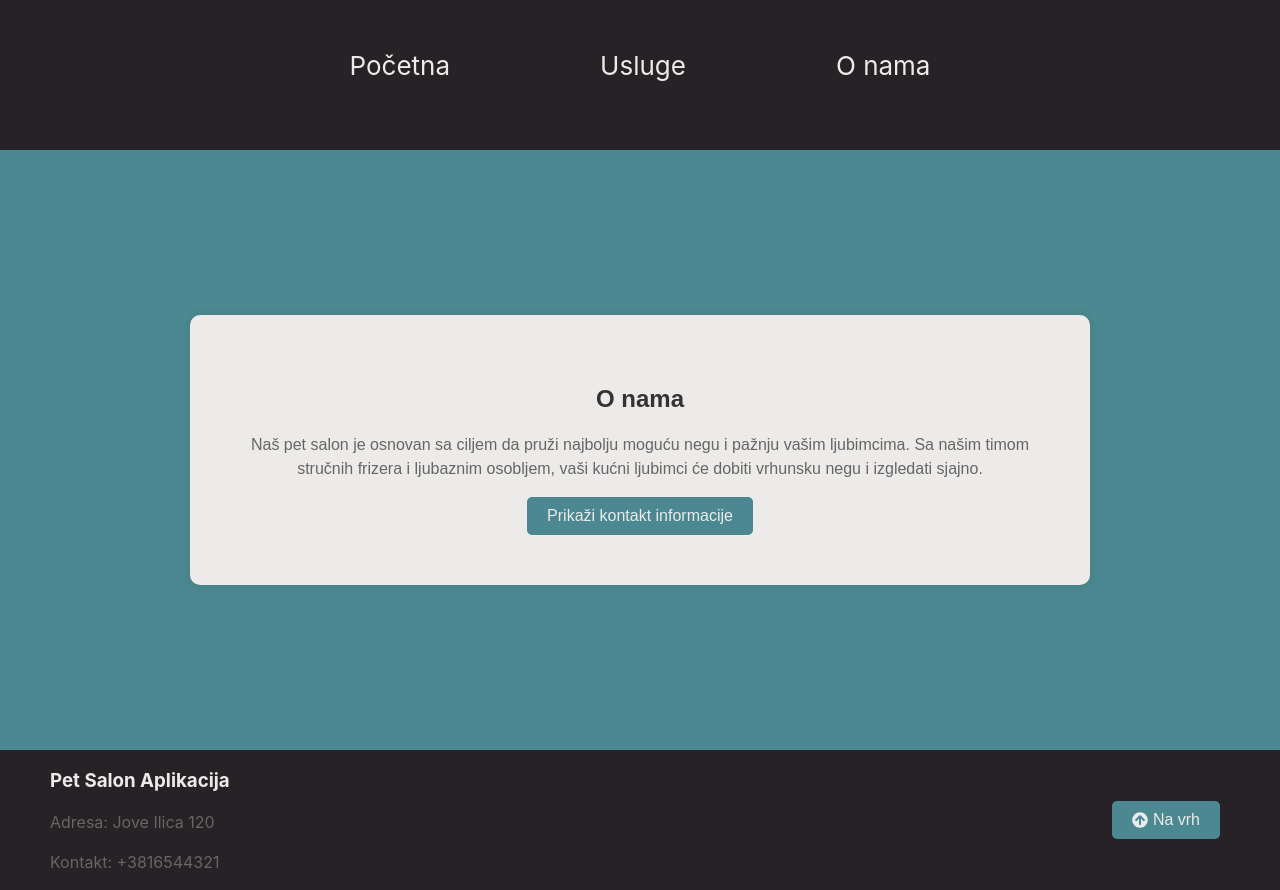
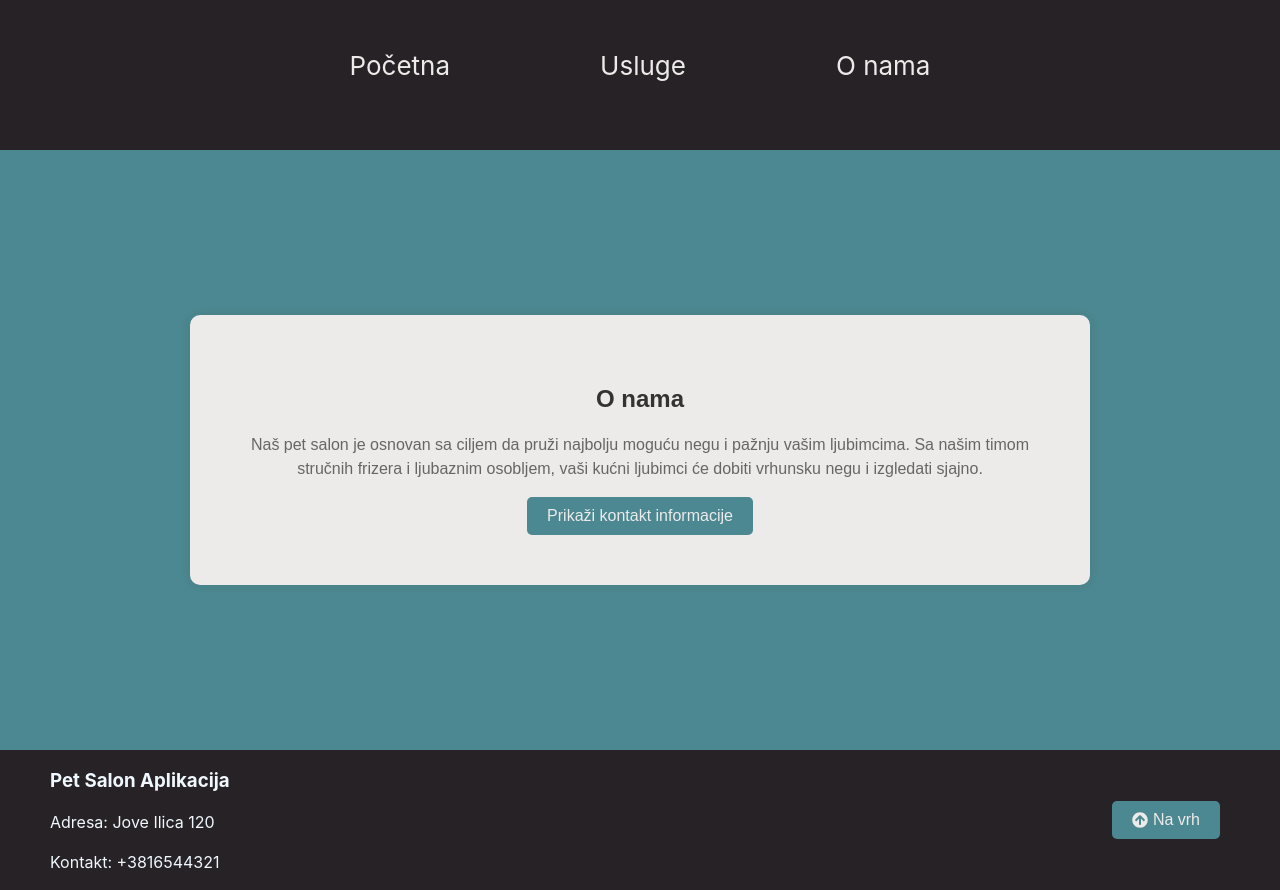
Before and after one commit to elab-development/internet-tehnologije-projekat-petsalon_app_2021_1067, a React (Create React App) app in the folder pet-salon-frontend/: page /o-nama in a window 1280 px wide. Built offline with nearby package versions, Linux system fonts and the light colour scheme.

Commit message:
Dodata i boja za slova u footeru

```diff
--- a/pet-salon-frontend/src/komponente/Footer.css
+++ b/pet-salon-frontend/src/komponente/Footer.css
@@ -11,11 +11,19 @@
     display: flex;
     justify-content: space-between;
     align-items: center;
+    color: aliceblue;
 }
+
 
 .salon-info {
     padding-left: 50px;
     text-align: left;
+    color: aliceblue;
+
+}
+
+.salon-info p{
+    color: aliceblue;
 
 }
 
```
